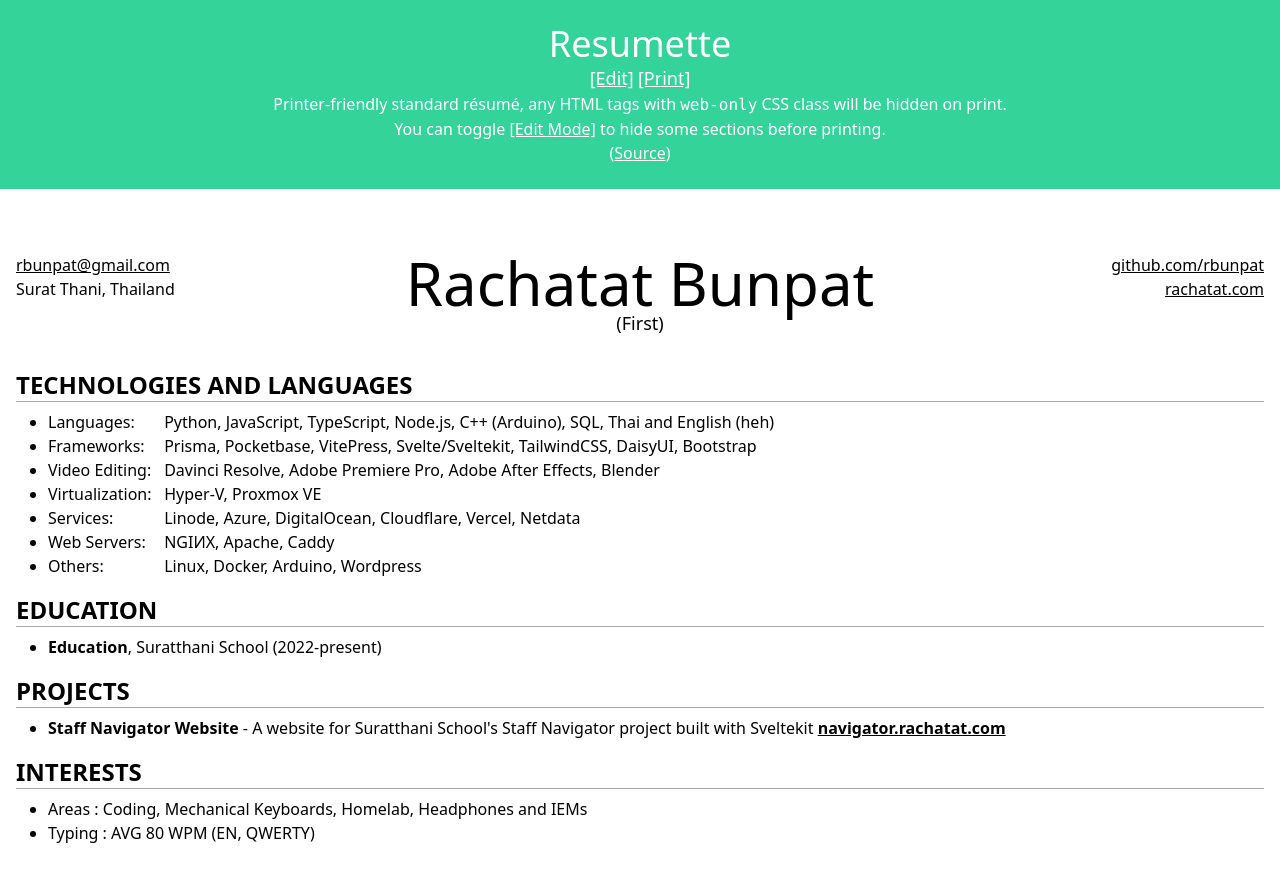
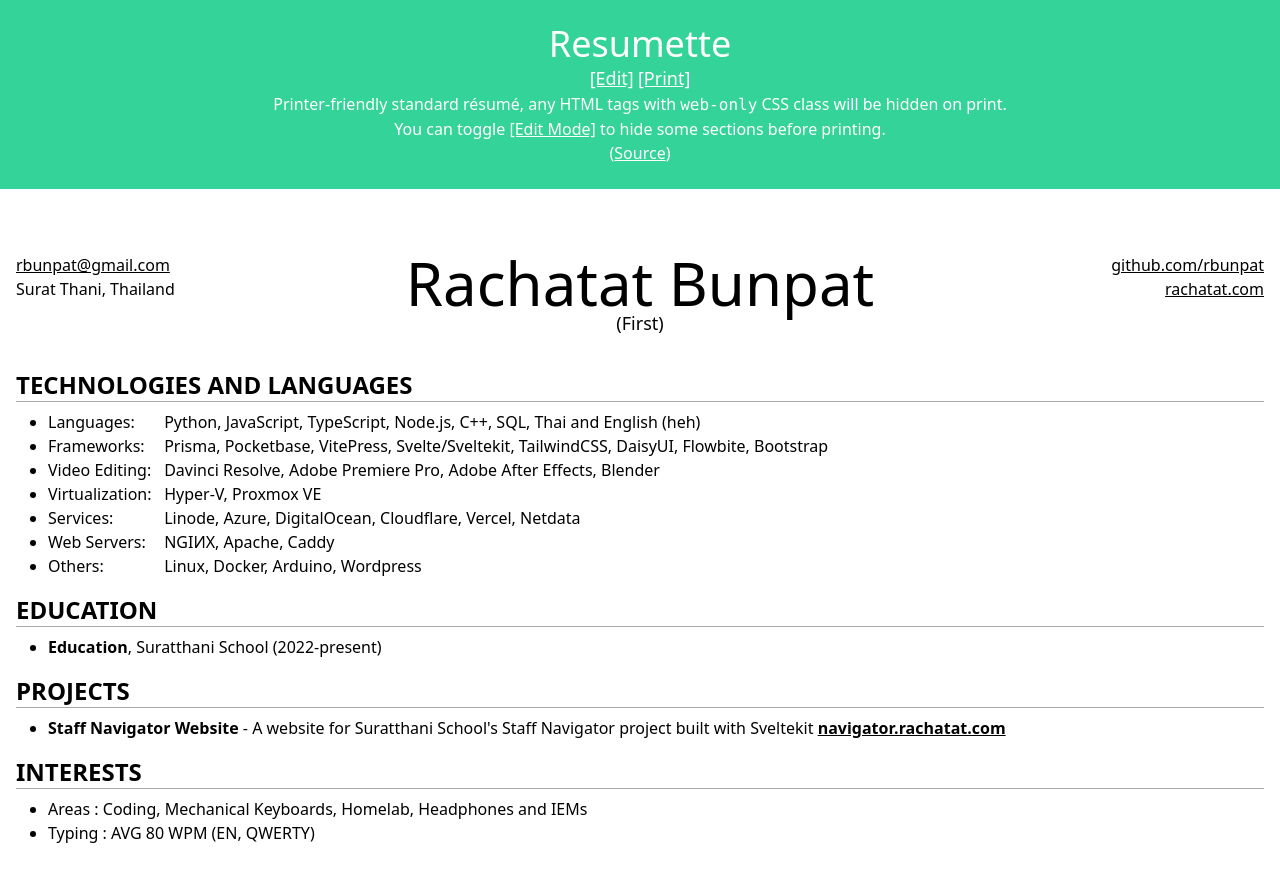
Before and after one commit to rbunpat/resume, a Svelte app: page / in a window 1280 px wide. Shown: the top 882 px of the page. Built offline with nearby package versions, Linux system fonts and the light colour scheme.

Commit message:
Update data.ts

```diff
--- a/src/data.ts
+++ b/src/data.ts
@@ -18,12 +18,12 @@ export const technologies = [
   {
     section: "Languages:",
     details:
-      "Python, JavaScript, TypeScript, Node.js, C++ (Arduino), SQL, Thai and English (heh)",
+      "Python, JavaScript, TypeScript, Node.js, C++, SQL, Thai and English (heh)",
   },
   {
     section: "Frameworks:",
     details:
-      "Prisma, Pocketbase, VitePress, Svelte/Sveltekit, TailwindCSS, DaisyUI, Bootstrap",
+      "Prisma, Pocketbase, VitePress, Svelte/Sveltekit, TailwindCSS, DaisyUI, Flowbite, Bootstrap",
   },
   {
     section: "Video Editing:",
```
